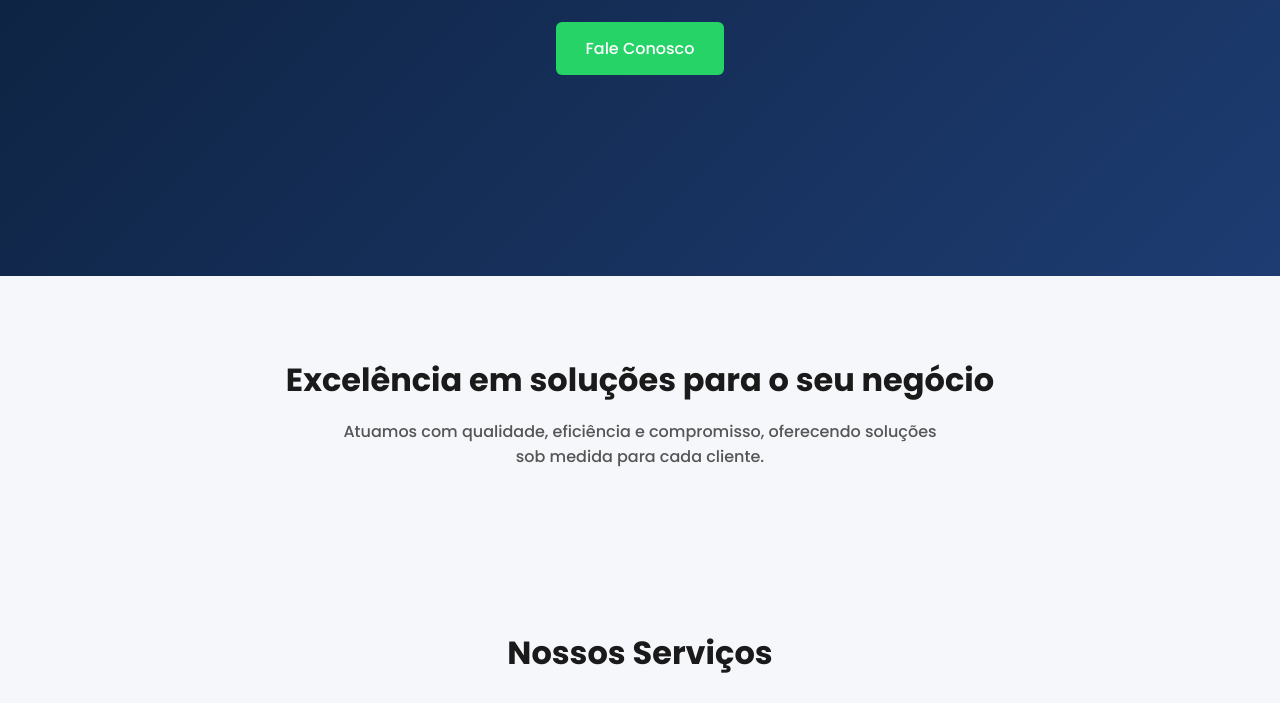
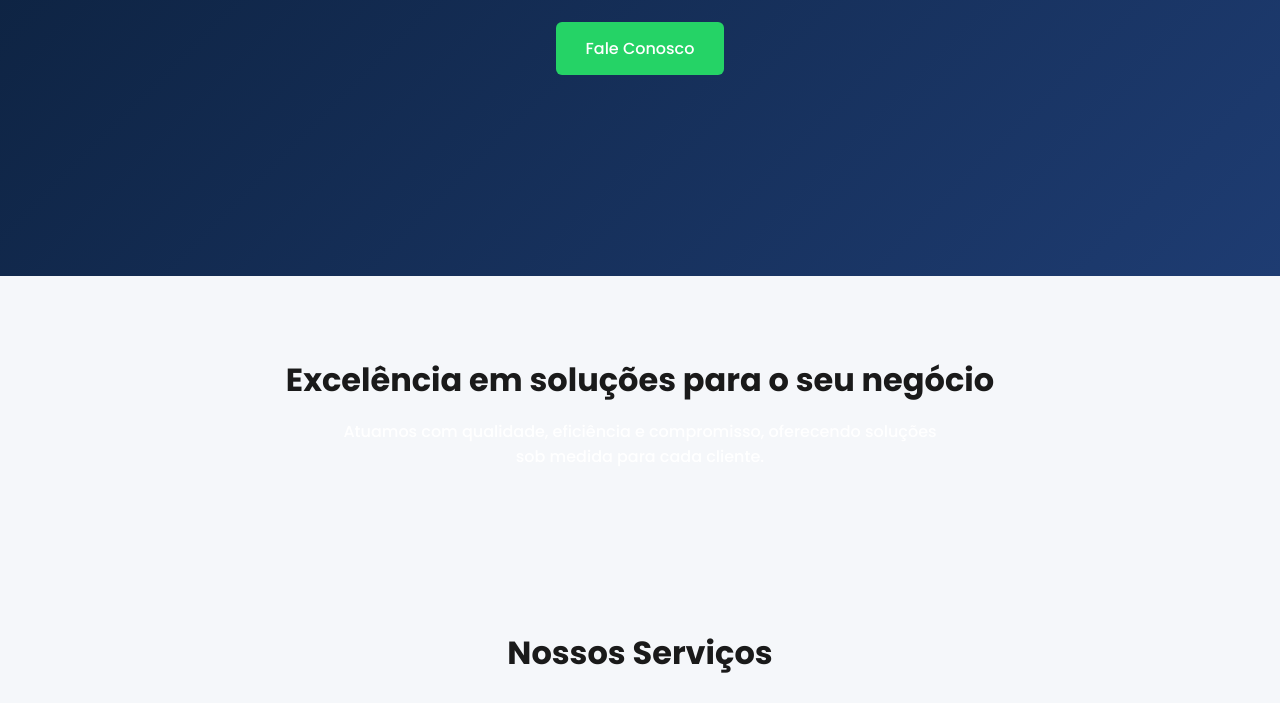
Before and after one commit to mpparkparticipa-macae/mppark-site, a plain HTML site: page index.html in a window 1280 px wide. Shown: the part 394-1097 px from the top of the page. Drawn offline with Linux system fonts and the light colour scheme.

Commit message:
Update index.html

```diff
--- a/index.html
+++ b/index.html
@@ -109,7 +109,7 @@ body{
 }
 
 .text-center p{
-    color:#555;
+    color:#fff;
     max-width:600px;
     margin:auto;
 }
```
